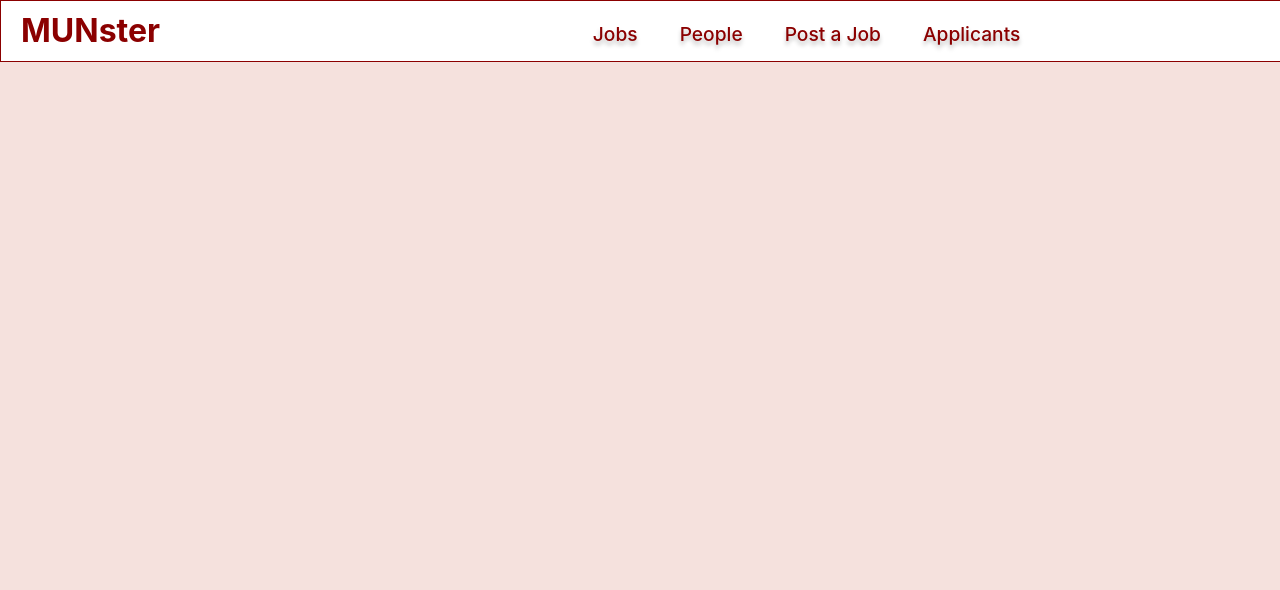
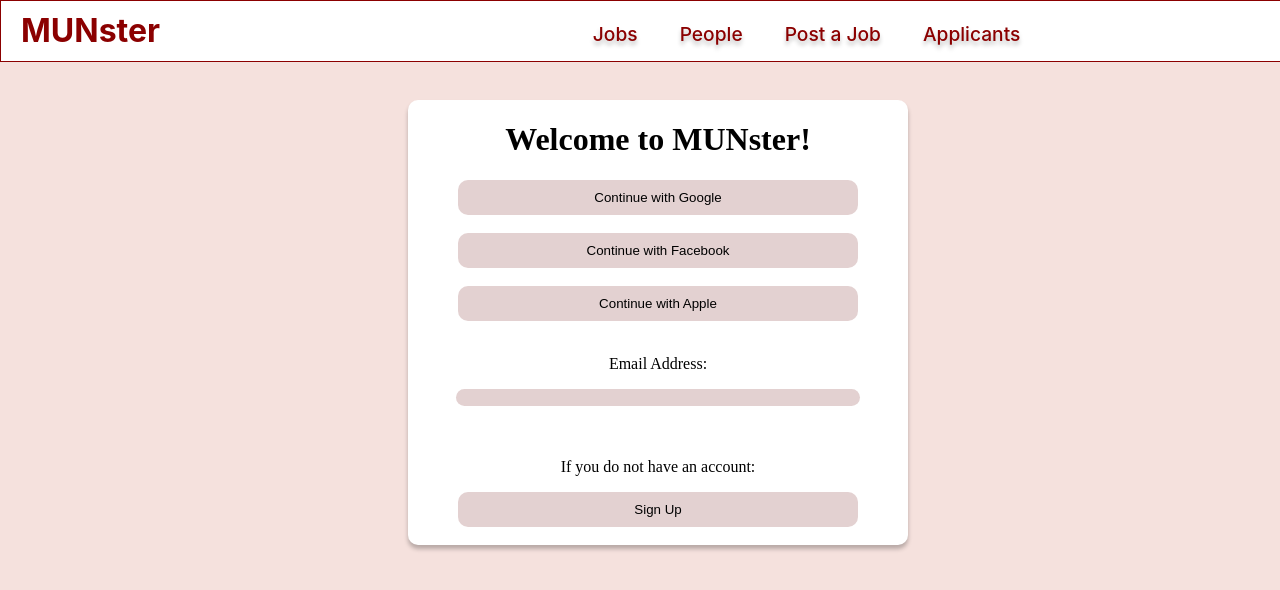
Before and after one commit to Kyle-Shal/MUNster-GUI, a React (Create React App) app in the folder munster/: page /MUNster/login in a window 1280 px wide. Shown: the top 590 px of the page. Built offline with nearby package versions, Linux system fonts and the light colour scheme.

Commit message:
Added Login Page

```diff
--- a/munster/src/App.js
+++ b/munster/src/App.js
@@ -4,6 +4,7 @@ import NavBar from "./components/NavBar";
 import People from "./components/Pages/People"
 import Home from "./components/Pages/Home"
 import Applicants from "./components/Pages/Applicants";
+import Login from "./components/Pages/Login";
 
 function App() {
     return (
@@ -14,6 +15,7 @@ function App() {
             <Route path='/MUNster' element={<Home />} />
             <Route path='/MUNster/people' element={<People />} />
             <Route path='/MUNster/applicants' element={<Applicants />} />
+            <Route path='/MUNster/login' element={<Login />} />
           </Routes>
         </Router>
       </>
--- /dev/null
+++ b/munster/src/components/LoginCard.css
@@ -0,0 +1,38 @@
+.MainBox{
+    margin-right:auto;
+    margin-left:auto;
+    margin-top: 100px;
+    width: 500px;
+    background: #ffffff;
+    box-shadow: 0px 4px 4px rgba(0, 0, 0, 0.25);
+    border-radius: 10px;
+    display: grid;
+}
+
+.LoginButtons{
+    background: #e3d1d1;
+    margin: auto;
+    padding: 10px;
+    width:400px;
+    text-align:center;
+    border:none;
+    border-radius:10px;
+}
+
+.SignupButton{
+    background: #e3d1d1;
+    margin: auto;
+    padding: 10px;
+    width: 400px;
+    text-align:center;
+    border:none;
+    border-radius:10px;
+}
+
+.EmailInput{
+    background: #e3d1d1;
+    margin: auto;
+    border:none;
+    border-radius:10px;
+    width:400px;
+}
--- /dev/null
+++ b/munster/src/components/LoginCard.js
@@ -0,0 +1,26 @@
+import React from "react";
+import "./LoginCard.css";
+
+function LoginCard(){
+    return(
+        <div className='MainBox'>
+            <center><h1> Welcome to MUNster! </h1></center>
+            <button className="LoginButtons"> Continue with Google </button>
+            <br></br>
+            <button className="LoginButtons"> Continue with Facebook </button>
+            <br></br>
+            <button className="LoginButtons"> Continue with Apple </button>
+            <br></br>
+            <center><p> Email Address: </p></center>
+            <input className="EmailInput"></input>
+
+            <br></br>
+            <br></br>
+            <center><p> If you do not have an account: </p></center>
+            <button className="SignupButton"> Sign Up </button>
+            <br></br>
+        </div>
+    )
+}
+
+export default LoginCard;
--- a/munster/src/components/NavBar.js
+++ b/munster/src/components/NavBar.js
@@ -40,7 +40,7 @@ function NavBar() {
                             </Link>
                         </li>
                         <li className="pageIcon">
-                            <Link to='/MUNster/profile' className="pageLink">
+                            <Link to='/MUNster/login' className="pageLink">
                                 <i class="fa-regular fa-user"></i>
                             </Link>
                         </li>
--- /dev/null
+++ b/munster/src/components/Pages/Login.js
@@ -0,0 +1,12 @@
+import React from 'react';
+import LoginCard from "../LoginCard";
+
+function Login() {
+  return (
+    <>
+      <LoginCard/>
+    </>
+  );
+}
+
+export default Login;
```
